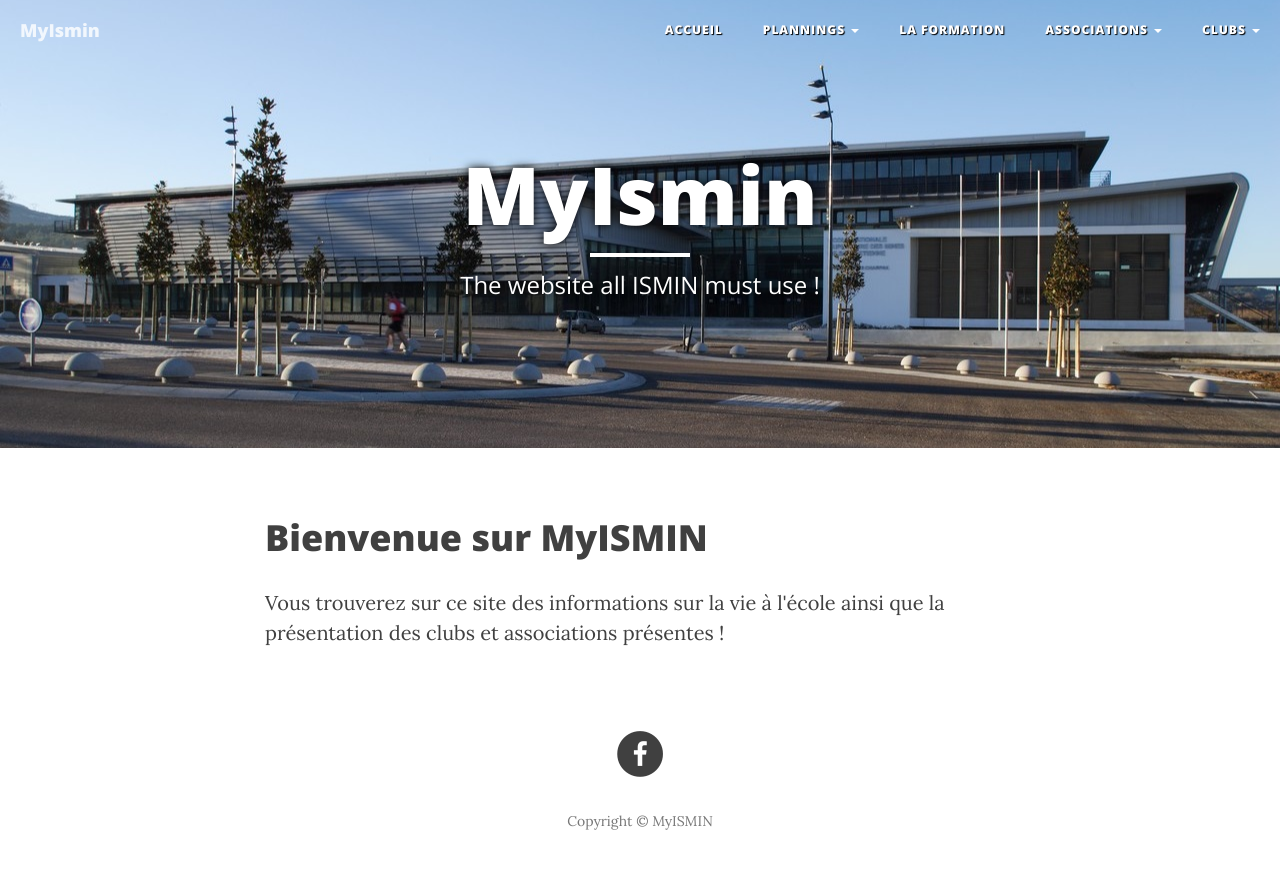
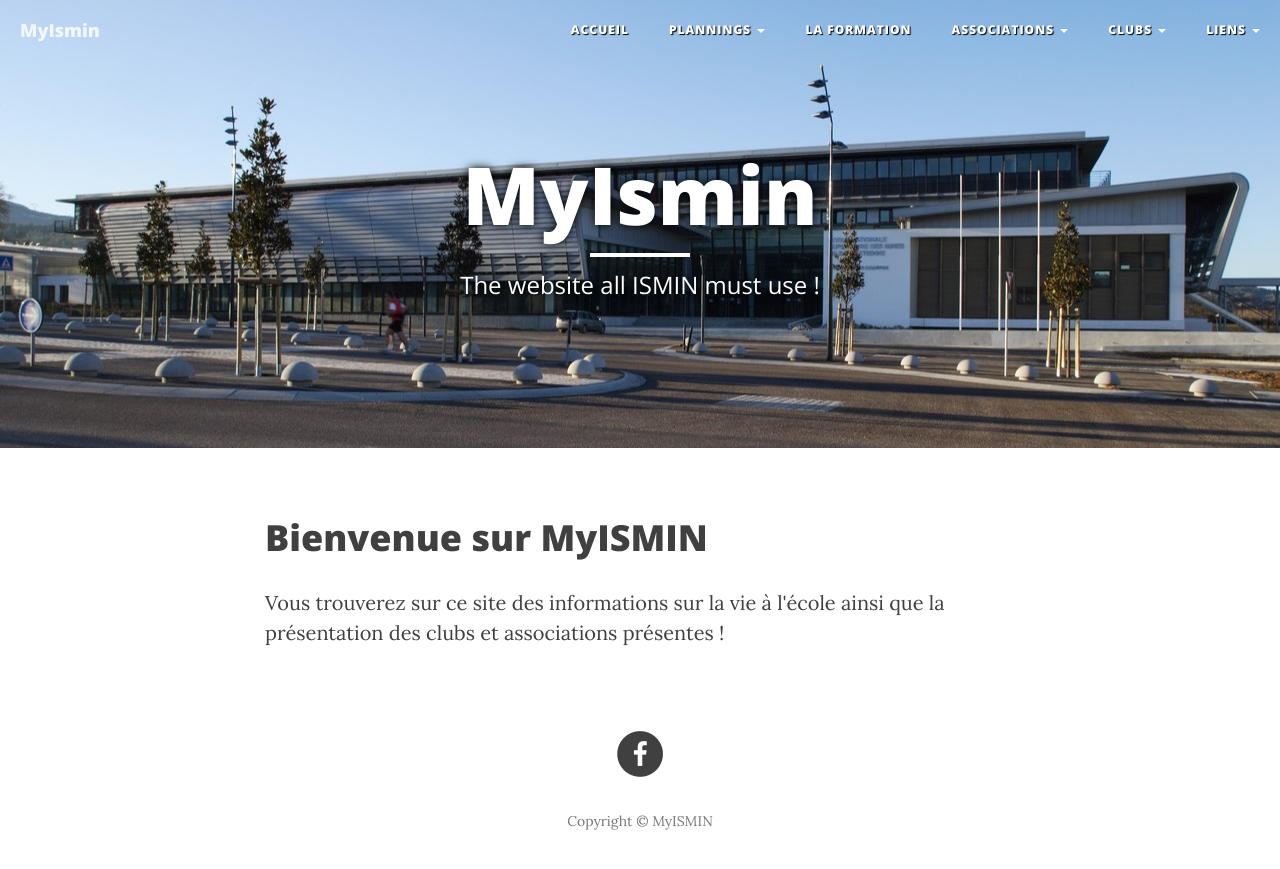
Before and after one commit to ccouzinet/MyIsmin, a Jekyll site: the page built from index.html, in a window 1280 px wide. Shown: the top 869 px of the page. Built offline with Jekyll 4.4.1, drawn with Linux system fonts in a browser that asks for light colours.

Commit message:
Ajout liens
Ajout du tumblr, wiki DSI, Scolamines, Cloud, Portail

```diff
--- a/_includes/nav.html
+++ b/_includes/nav.html
@@ -60,6 +60,18 @@
                         {% endfor %}
                     </ul>
                 </li>
+                <li class="dropdown">
+                    <a href="#" class="dropdown-toggle" data-toggle="dropdown" role="button" aria-expanded="false">Liens <span class="caret"></span></a>
+                    <ul class="dropdown-menu" role="menu">
+                        <li><a href="http://ismin.emse.fr/ismin/">Scolamines</a></li>
+                        <li><a href="http://portail.emse.fr/">Portail</a></li>
+                        <li><a href="https://cloud-sgc.emse.fr:5001/webman/index.cgi">Cloud</a></li>
+                        <li><a href="http://services-numeriques.emse.fr/documentation/assistance">Wiki DSI</a></li>
+                        <li class="divider"></li>
+                        <li><a href="http://joiesisminiennes.tumblr.com/">JoiesIsminiennes</a></li>
+                        <li><a href="http://photos-ismin.tumblr.com/">Tumblr</a></li>
+                    </ul>
+                </li>
                 <!--<li>
                     <a href="connect.php">Se connecter</a>
                 </li>-->
```
